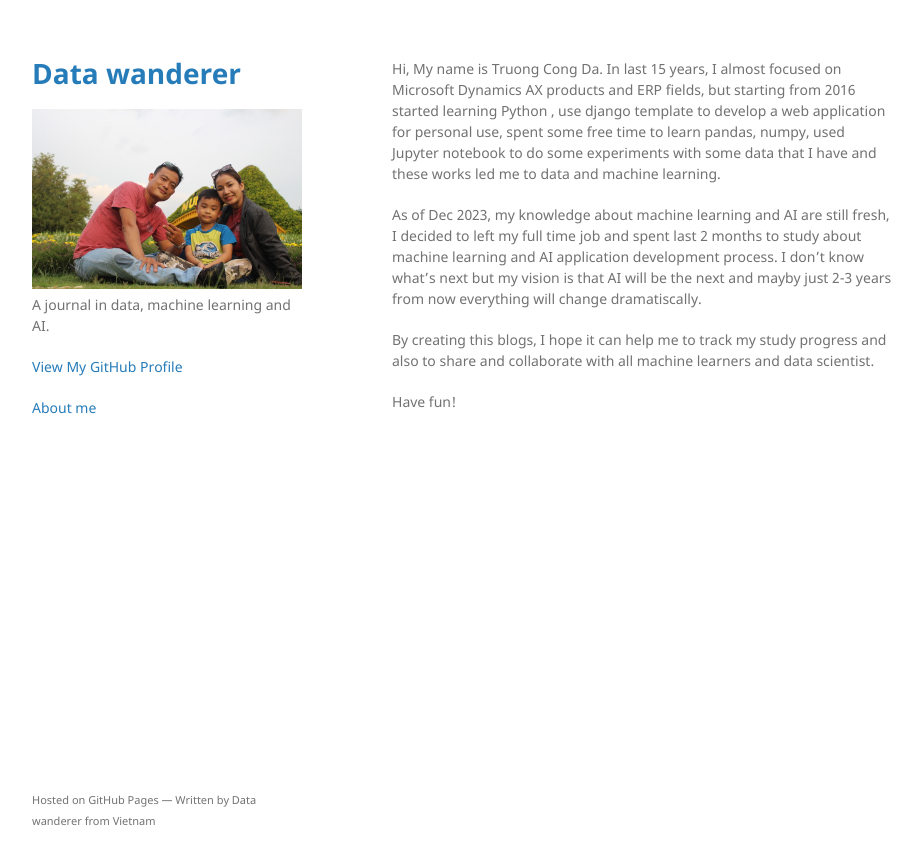
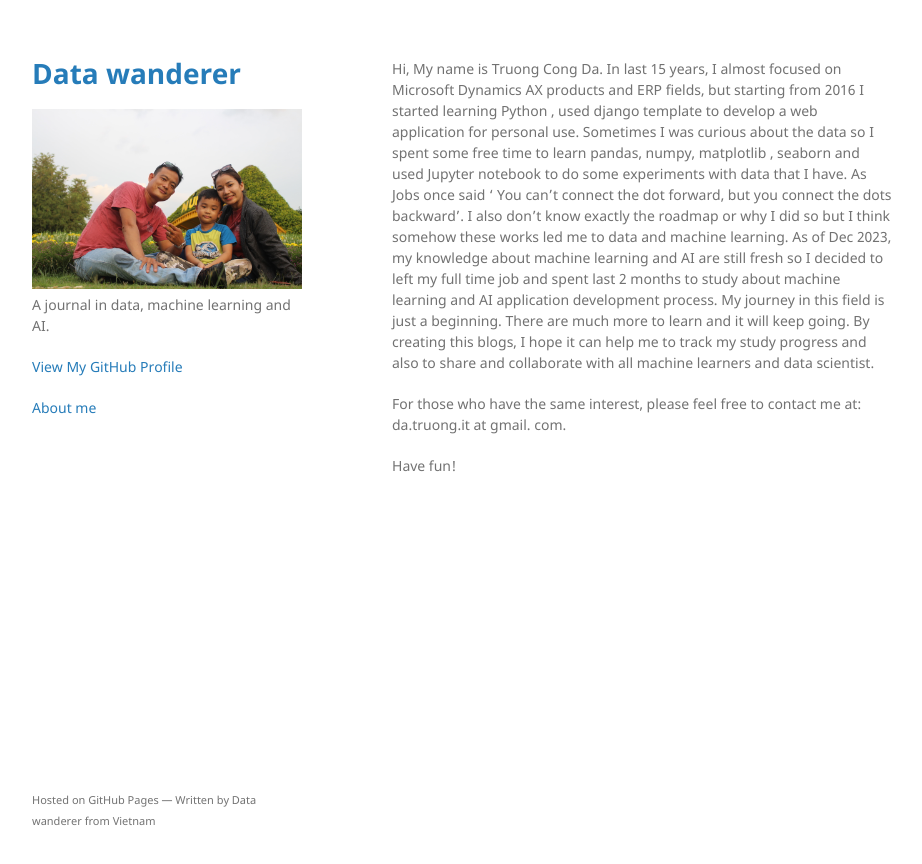
Before and after one commit to gengishkhan/gengishkhan.github.io, a Jekyll site: the page built from docs/about.md, in a window 1280 px wide. Shown: the top 864 px of the page, without its empty margins (178-1100 px from the left). Built offline with Jekyll 4.4.1, drawn with Linux system fonts in a browser that asks for light colours; our own code applies the rules of GitHub Pages for plain Markdown files.

Commit message:
update my about me page

```diff
--- a/docs/about.md
+++ b/docs/about.md
@@ -3,10 +3,11 @@ title: "About me"
 permalink: /about
 ---
 Hi, My name is Truong Cong Da.
-In last 15 years, I almost focused on Microsoft Dynamics AX products and ERP fields, but starting from 2016 started learning Python , use django template to develop a web application for personal use, spent some free time to learn pandas, numpy,  used Jupyter notebook  to do some experiments with some data that I have and these works led me to data and machine learning.
+In last 15 years, I almost focused on Microsoft Dynamics AX products and ERP fields, but starting from 2016 I started learning Python , used django template to develop a web application for personal use. Sometimes I was curious about the data so I  spent some free time to learn pandas, numpy, matplotlib , seaborn  and used Jupyter notebook  to do some experiments with data that I have.  As Jobs once said ' You can't connect the dot forward, but you connect the dots backward'.
+I also don't know exactly the roadmap or why I did so but I think somehow these works led me to data and machine learning.
+As of Dec 2023, my knowledge about machine learning and AI are still fresh so  I decided to left my full time job  and  spent last 2 months to study about machine learning and AI application development process. My journey in this field is just a beginning. There are much more to learn and it will keep going. By creating this blogs, I hope it can help me to track my study progress and also to share and collaborate with all machine learners and data scientist.
 
-As of Dec 2023, my knowledge about machine learning and AI are still fresh,  I decided to left my full time job  and  spent last 2 months to study about machine learning and AI application development process. I don't know what's next but my vision is that AI will be the next and mayby just 2-3 years from now everything will change dramatiscally.
-
-By creating this blogs, I hope it can help me to track my study progress and also to share and collaborate with all machine learners and data scientist.
+For those who have the same interest, please feel free to contact me at:
+da.truong.it at gmail. com.
 
 Have fun!
```
